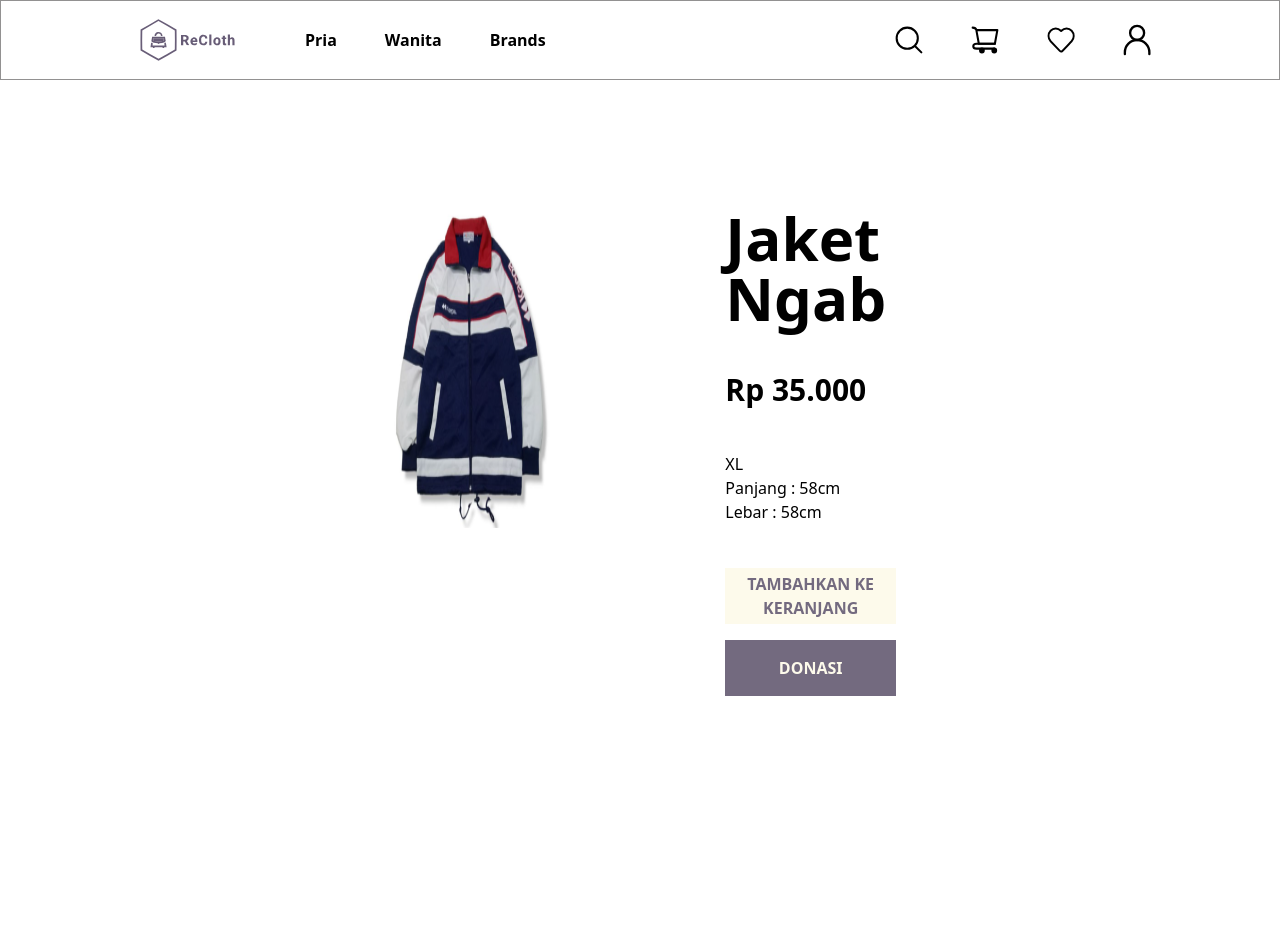
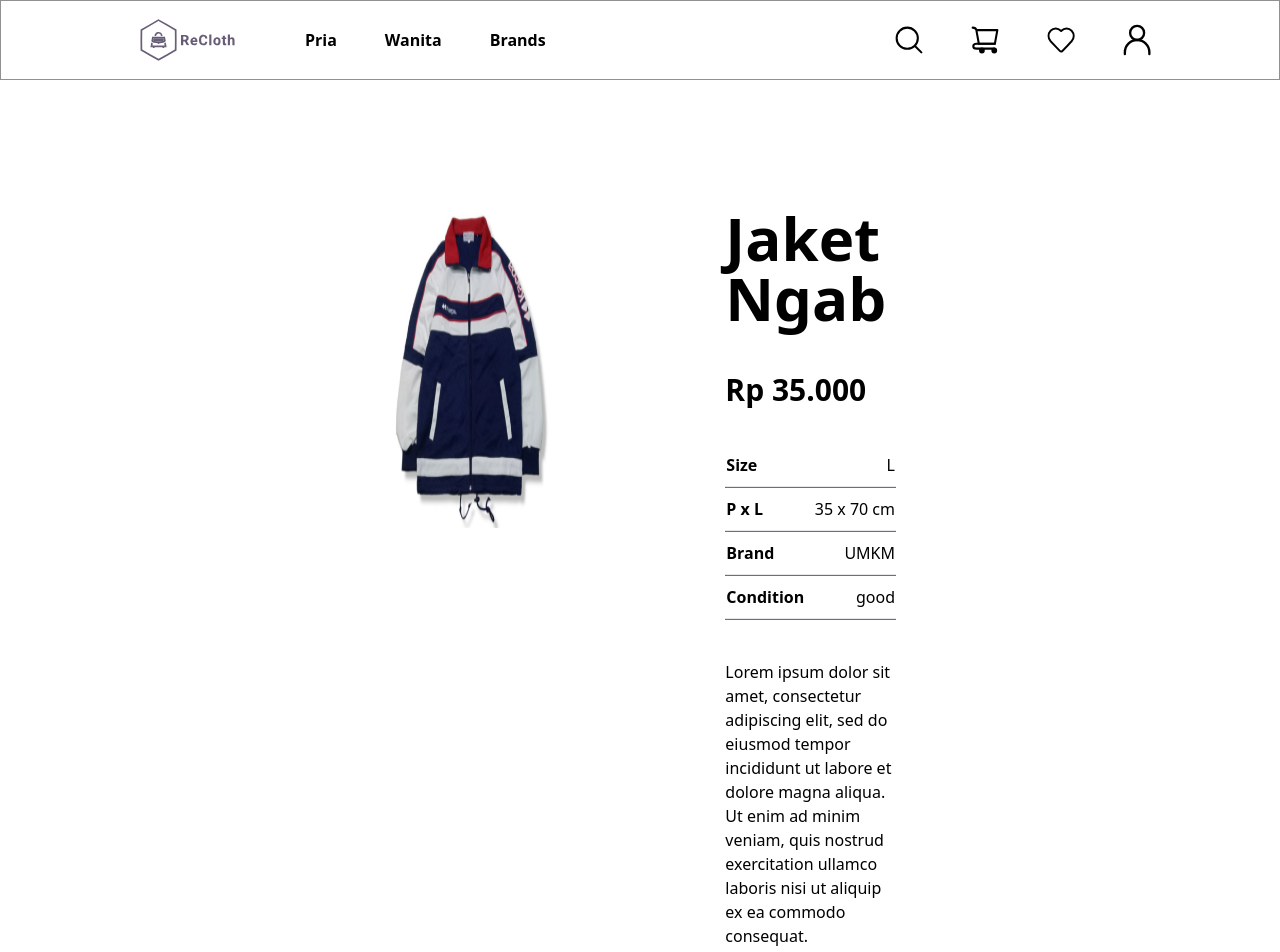
Before and after one commit to mrsyaban/frontend-recloth, a React (Vite) app: page /product in a window 1280 px wide. Shown: the top 952 px of the page. Before the commit the page ends 800 px from the top, so only its background shows below. Built offline with nearby package versions, Linux system fonts and the light colour scheme.

Commit message:
chore: edit product desc

```diff
--- /dev/null
+++ b/src/components/product/product-desc/index.tsx
@@ -0,0 +1,35 @@
+const ProductDesc = () => {
+  return (
+    <div className="flex flex-col w-full space-y-10">
+      <table className="table-fixed w-full space-y-2">
+        <tr className="flex justify-between">
+          <th scope="row"> Size </th>
+          <td>L</td>
+        </tr>
+        <hr className="h-0.5 bg-grey"/>
+        <tr className="flex justify-between">
+          <th scope="row"> P x L </th>
+          <td>35 x 70 cm</td>
+        </tr>
+        <hr className="h-0.5 bg-grey"/>
+        <tr className="flex justify-between">
+          <th scope="row"> Brand </th>
+          <td>UMKM</td>
+        </tr>
+        <hr className="h-0.5 bg-grey"/>
+        <tr className="flex justify-between">
+          <th scope="row"> Condition </th>
+          <td>good</td>
+        </tr>
+        <hr className="h-0.5 bg-grey"/>
+      </table>
+      <p className="text-black">
+        Lorem ipsum dolor sit amet, consectetur adipiscing elit, sed do eiusmod
+        tempor incididunt ut labore et dolore magna aliqua. Ut enim ad minim
+        veniam, quis nostrud exercitation ullamco laboris nisi ut aliquip ex ea
+        commodo consequat.
+      </p>
+    </div>
+  );
+};
+export default ProductDesc;
--- a/src/pages/product/index.tsx
+++ b/src/pages/product/index.tsx
@@ -1,4 +1,5 @@
 import ImageProduct from './../../assets/images/product_image.png'
+import ProductDesc from '../../components/product/product-desc'
 
 const ProductPage = () => {
   return (
@@ -7,13 +8,7 @@ const ProductPage = () => {
       <div className='flex flex-col w-2/6 space-y-11'>
         <h1 className='text-6xl font-bold'> Jaket Ngab </h1>
         <h2 className='text-3xl font-bold'> Rp 35.000</h2>
-        <p>
-          XL
-          <br/>
-          Panjang : 58cm
-          <br/>
-          Lebar : 58cm
-        </p>
+        <ProductDesc/>
         <div className='flex flex-col h-32 space-y-4 font-bold'>
           <button className='bg-cream h-full text-grey'>
             TAMBAHKAN KE KERANJANG
```
